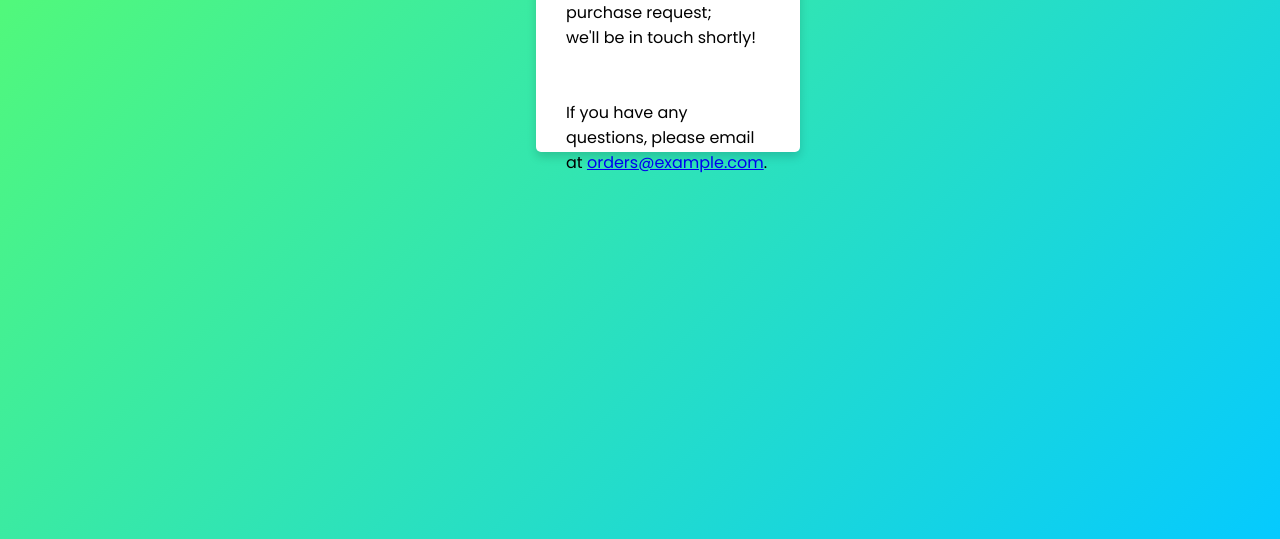
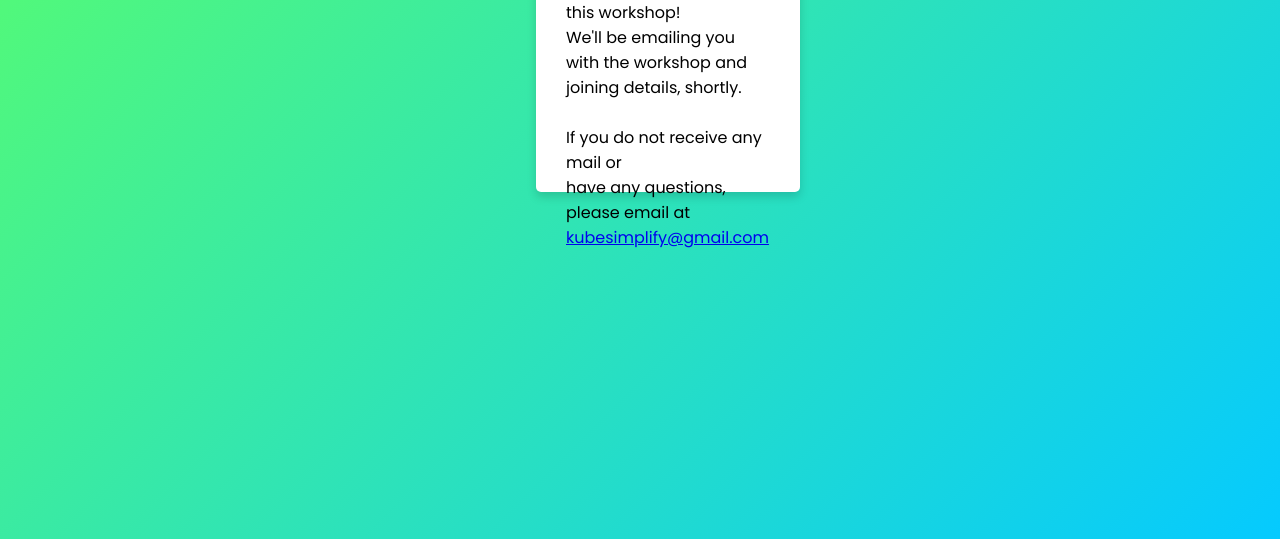
Before and after one commit to verma-kunal/AWS-Session, a website: page client/success.html in a window 1280 px wide. Shown: the part 261-800 px from the top of the page. Drawn offline with Linux system fonts and the light colour scheme; no server answers.

Commit message:
Update Client files

```diff
--- a/client/css/success.css
+++ b/client/css/success.css
@@ -30,7 +30,7 @@ body {
   left: 3.5rem;
   margin: 6rem 30rem;
   max-width: 1000px;
-  height: 250px;
+  height: 290px;
   background-color: #fff;
   padding: 25px 30px;
   border-radius: 5px;
--- a/client/success.html
+++ b/client/success.html
@@ -16,13 +16,12 @@
     <div class="container">
       <h1>Success 🎉</h1>
       <p>
-        We received your purchase request;<br />
-        we'll be in touch shortly!
+        Thank you for purchasing this workshop! <br> We'll be emailing you with the workshop and joining details, shortly.
       </p>
-      <br /><br />
+      <br />
       <p>
-        If you have any questions, please email at
-        <a href="mailto:orders@example.com">orders@example.com</a>.
+        If you do not receive any mail or <br> have any questions, please email at
+        <a href="mailto:orders@example.com">kubesimplify@gmail.com</a>
       </p>
     </div>
     <pre class="json" id="session-data"></pre>
```
